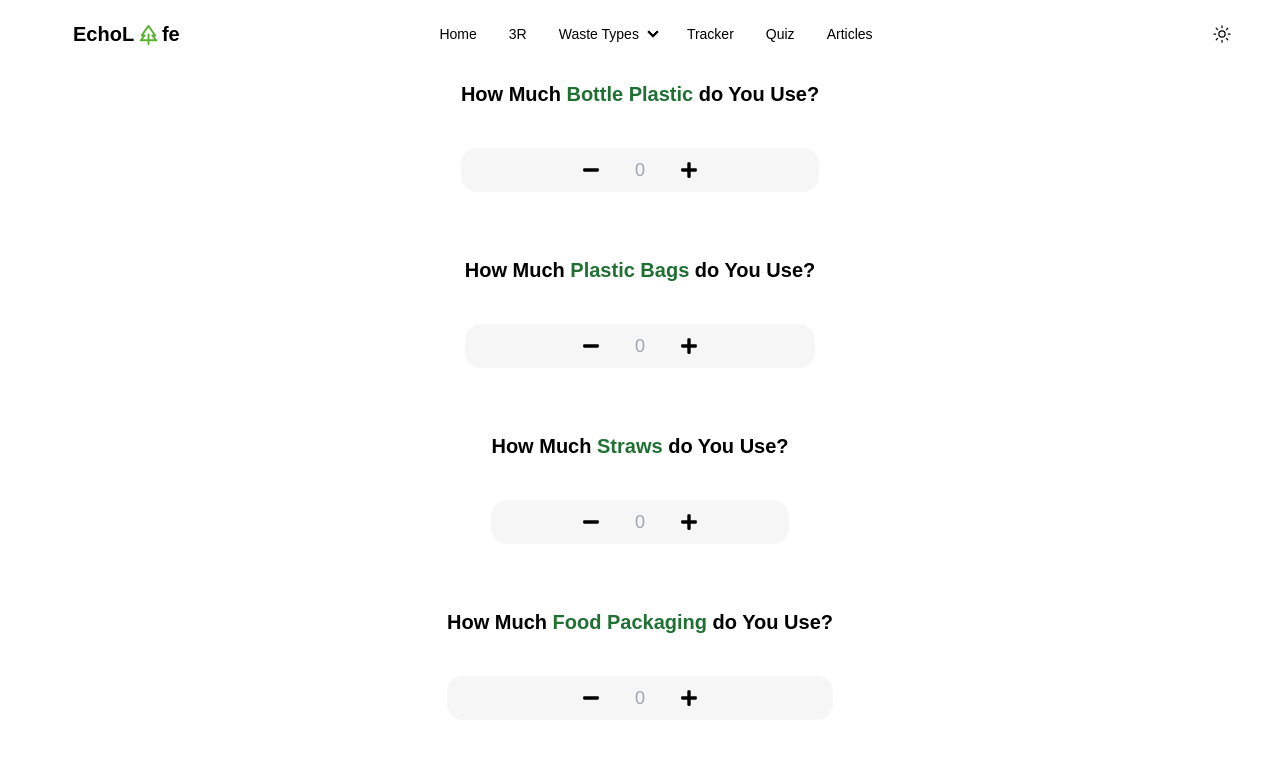
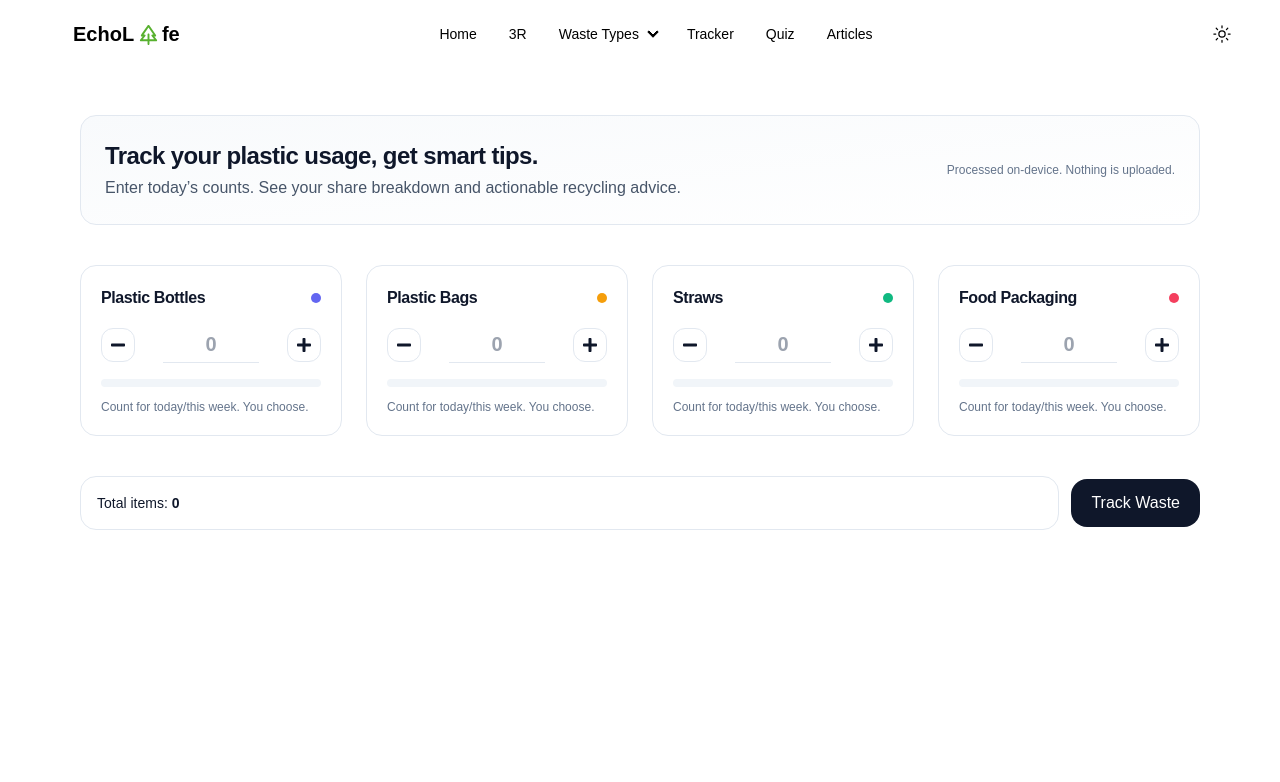
Before and after one commit to ayuarista/echolife, a React (Create React App) app: page /tracker in a window 1280 px wide. Shown: the top 782 px of the page. Built offline with nearby package versions, Linux system fonts and the light colour scheme.

Commit message:
fix tracker

```diff
--- a/src/pages/Tracker.jsx
+++ b/src/pages/Tracker.jsx
@@ -1,318 +1,376 @@
-import React, { useState, useEffect, useRef } from "react";
-import { FaPlus, FaMinus } from "react-icons/fa";
+import React, { useEffect, useMemo, useRef, useState } from "react";
+import { FaPlus, FaMinus, FaMoon, FaSun, FaInfoCircle } from "react-icons/fa";
 import { Chart } from "chart.js/auto";
 
-const Tracker = () => {
-  const [values, setValues] = useState({
-    value1: '',
-    value2: '',
-    value3: '',
-    value4: '',
-  });
+/**
+ * Modern Waste Tracker (no upload, no backend)
+ * - English UI, slate dark theme
+ * - Keeps the previous richer feel (chart + info) but cleaner and more modern
+ * - Inputs allow empty "" (no sticky zero). Placeholder shows 0.
+ * - Responsive 1/2/4 card grid; elegant panel after "Track Waste"
+ * - No footer
+ */
 
-  const [showError, setShowError] = useState(false);
-  const [displayChart, setDisplayChart] = useState(false);
-  const [chartType, setChartType] = useState("pie");
-  const chartRef = useRef(null);
-  const [chartInstance, setChartInstance] = useState(null);
-  const [rincian, setRincian] = useState({
-    cards: [],
-  });
+const ITEMS = [
+  { key: "value1", label: "Plastic Bottles", color: "#6366F1", multiplier: 480 }, // indigo-500
+  { key: "value2", label: "Plastic Bags",    color: "#F59E0B", multiplier: 220 }, // amber-500
+  { key: "value3", label: "Straws",          color: "#10B981", multiplier: 93  }, // emerald-500
+  { key: "value4", label: "Food Packaging",  color: "#F43F5E", multiplier: 150 }, // rose-500
+];
 
-  const incrementValue = (key) => {
-    setValues((prev) => ({
-      ...prev,
-      [key]: (parseInt(prev[key], 10) || 0) + 1,
-    }));
+// concise knowledge cards (modern & scannable)
+const KNOWLEDGE = {
+  "Plastic Bottles": {
+    summary: "Widely recyclable when clean and dry (PET #1).",
+    tips: ["Rinse, dry, and squash.", "Keep caps on if local rules allow."],
+    impact: "If littered, fragments into microplastics in waterways.",
+  },
+  "Plastic Bags": {
+    summary: "Thin film is often low-value and easily contaminated.",
+    tips: ["Carry a reusable tote.", "Reuse bags for dry waste only."],
+    impact: "Can clog drains and harm wildlife if escaped.",
+  },
+  "Straws": {
+    summary: "Small & lightweight; often missed in collection.",
+    tips: ["Skip unless needed.", "Use a reusable straw."],
+    impact: "Risk of ingestion by marine animals.",
+  },
+  "Food Packaging": {
+    summary: "Grease/food residue reduces recyclability.",
+    tips: ["Use reusables when possible.", "If oily → dispose as residual."],
+    impact: "Cross-contamination causes more waste landfilled.",
+  },
 };
 
-  const decrementValue = (key) => {
-    setValues((prev) => ({
-      ...prev,
-      [key]: (parseInt(prev[key], 10) || 0) > 0 ? (parseInt(prev[key], 10) || 0) - 1 : 0,
-    }));
+export default function Tracker() {
+  // store as strings so inputs can be empty ""
+  const [values, setValues] = useState({
+    value1: "",
+    value2: "",
+    value3: "",
+    value4: "",
+  });
+  const [dark, setDark] = useState(false);
+  const [error, setError] = useState("");
+  const [showPanel, setShowPanel] = useState(false);
+
+  const chartRef = useRef(null);
+  const chartInstance = useRef(null);
+
+  // slate dark
+  useEffect(() => {
+    const root = document.documentElement;
+    if (dark) root.classList.add("dark");
+    else root.classList.remove("dark");
+  }, [dark]);
+
+  // helpers
+  const toNum = (s) => {
+    const n = parseInt(s, 10);
+    return Number.isFinite(n) && n >= 0 ? n : 0;
   };
 
-  const handleInputChange = (key, value) => {
-    if (value === "") {
-      setValues((prev) => ({
-        ...prev,
-        [key]: 0, // Set ke 0 jika input kosong
-      }));
-    } else {
-      const intValue = parseInt(value, 10);
-      setValues((prev) => ({
-        ...prev,
-        [key]: isNaN(intValue) ? 0 : intValue,
-      }));
-    }
-  };
-
-  const calculateTotal = () => {
-    return Object.values(values).reduce((a, b) => a + (parseInt(b, 10) || 0), 0);
-  };
-
-  const handleTrack = () => {
-    const totalValues = calculateTotal();
-
-    if (totalValues === 0) {
-      setShowError(true);
-      setDisplayChart(false);
-    } else {
-      setShowError(false);
-      setDisplayChart(true);
-      generateChart();
-    }
-  };
-
-  const getData = () => {
-    let trash = [];
-    let objects = [
-      "Bottle Plastic",
-      "Plastic Bags",
-      "Straws",
-      "Food Packaging",
-    ];
-    let percentConvert = [];
-    let sigma = 0;
-
-    const multipliers = {
-      value1: 480,
-      value2: 220,
-      value3: 93,
-      value4: 150,
-    };
-
-    trash = Object.keys(values).map(
-      (key) => (parseInt(values[key], 10) || 0) * multipliers[key]
-    );
-    sigma = trash.reduce((a, b) => a + b, 0);
-
-    percentConvert = trash.map((t) =>
-      sigma > 0 ? ((t / sigma) * 100).toFixed(2) : 0
+  const totalCount = useMemo(
+    () => ITEMS.reduce((acc, it) => acc + toNum(values[it.key]), 0),
+    [values]
   );
 
-    const sortedTrash = percentConvert.map((value, index) => ({
-      value: parseFloat(value),
-      object: objects[index],
-      pcs: trash[index],
-    }));
+  const weighted = useMemo(() => {
+    return ITEMS.map((it) => {
+      const qty = toNum(values[it.key]);
+      return { label: it.label, color: it.color, pcs: qty, score: qty * it.multiplier };
+    });
+  }, [values]);
 
-    sortedTrash.sort((a, b) => b.value - a.value);
+  const percentData = useMemo(() => {
+    const sum = weighted.reduce((a, b) => a + b.score, 0);
+    return weighted.map((w) => (sum > 0 ? (w.score / sum) * 100 : 0));
+  }, [weighted]);
 
-    const rincianCards = sortedTrash
-      .filter((item) => item.pcs > 0)
-      .map((item, index) => ({
-        id: index + 1,
-        title: item.object,
-        percent: item.value,
-        pcs: item.pcs,
-        compos: trashCompos(item.pcs),
-        save: (item.pcs / 12).toFixed(0),
-      }));
+  const sorted = useMemo(
+    () =>
+      weighted
+        .map((w, i) => ({ ...w, percent: +percentData[i].toFixed(2) }))
+        .sort((a, b) => b.percent - a.percent),
+    [weighted, percentData]
+  );
 
-    setRincian({ cards: rincianCards });
+  // input handlers
+  const handleChange = (key, raw) => {
+    const v = raw.replace(/[^\d]/g, ""); // digits only
+    setValues((p) => ({ ...p, [key]: v })); // allow ""
+  };
+  const inc = (key) => setValues((p) => ({ ...p, [key]: String(toNum(p[key]) + 1) }));
+  const dec = (key) => setValues((p) => ({ ...p, [key]: String(Math.max(toNum(p[key]) - 1, 0)) }));
 
-    return {
-      sortedValues: sortedTrash.map((item) => item.value),
-      sortedObjects: sortedTrash.map((item) => item.object),
-    };
-  };
+  const buildChart = () => {
+    const ctx = chartRef.current?.getContext("2d");
+    if (!ctx) return;
+    if (chartInstance.current) chartInstance.current.destroy();
 
-  const trashCompos = (a) => {
-    const perSampah = a / 12;
-    const perbulan = perSampah * 450;
-    return perbulan.toFixed(0);
-  };
-
-  const generatePieChart = (sortedValues, sortedObjects) => {
-    if (chartInstance) chartInstance.destroy();
-
-    const newChart = new Chart(chartRef.current, {
-      type: "pie",
+    const rows = sorted.filter((r) => r.pcs > 0);
+    chartInstance.current = new Chart(ctx, {
+      type: "doughnut",
       data: {
-        labels: sortedObjects,
+        labels: rows.map((r) => r.label),
         datasets: [
           {
-            data: sortedValues,
-            backgroundColor: [
-              "#FF6969",
-              "#FFBA69",
-              "#FFDE69",
-              "#F3FF69",
-              "#D3FF56",
-              "#82FF56",
-            ],
+            data: rows.map((r) => r.percent),
+            backgroundColor: rows.map((r) => r.color),
           },
         ],
       },
       options: {
+        responsive: true,
+        maintainAspectRatio: false,
+        cutout: "58%",
         plugins: {
           legend: {
             position: "bottom",
+            labels: { color: dark ? "#E5E7EB" : "#0F172A" }, // slate-200 / slate-900
+          },
+          tooltip: {
+            callbacks: {
+              label: (ctx) => `${ctx.label}: ${ctx.raw.toFixed(1)}%`,
+            },
           },
         },
       },
     });
-
-    setChartInstance(newChart);
   };
 
-  const generateChart = () => {
-    const { sortedValues, sortedObjects } = getData();
-    if (chartType === "pie") {
-      generatePieChart(sortedValues, sortedObjects);
+  const onTrack = () => {
+    if (totalCount === 0) {
+      setError("Please add at least one item.");
+      setShowPanel(false);
+      return;
     }
+    setError("");
+    setShowPanel(true);
+    // render chart after layout appears
+    setTimeout(buildChart, 0);
   };
 
+  // re-tint chart when theme flips
   useEffect(() => {
-    if (displayChart) {
-      generateChart();
-    }
-  }, [displayChart, chartType]);
+    if (showPanel) setTimeout(buildChart, 0);
+    // eslint-disable-next-line react-hooks/exhaustive-deps
+  }, [dark]);
 
   return (
-    <div className="w-full pt-16 bg-cover bg-center flex flex-col justify-center items-center gap-10">
-      <div className="p-4 rounded-box max-w-full md:max-w-2xl">
-        {showError && (
-          <div className="alert alert-error mb-6 flex items-center p-3 bg-red-100 text-red-700 rounded-lg fixed">
-            <span>Error! Please Enter at least 1 item.</span>
+    <div className="min-h-screen w-full bg-white text-slate-900 dark:bg-slate-950 dark:text-slate-100">
+      {/* Top Bar */}
+      <header className="sticky top-0 z-10 border-b border-slate-200/70 dark:border-slate-800/70 bg-white/80 dark:bg-slate-950/80 backdrop-blur">
+        <div className="mx-auto max-w-6xl px-4 py-4 flex items-center justify-between">
+          <div className="flex items-center gap-3">
+            <div className="h-7 w-7 rounded-xl bg-slate-900 dark:bg-slate-100" />
+            <h1 className="text-lg md:text-xl font-semibold">Waste Tracker</h1>
           </div>
-        )}
-        <ul className="flex flex-col items-center gap-12 lg:gap-16 mb-9 text-black">
-          {["Bottle Plastic", "Plastic Bags", "Straws", "Food Packaging"].map(
-            (item, index) => (
-              <li
-                key={index}
-                className="flex flex-col justify-between gap-6 md:gap-10 items-center"
+          <button
+            onClick={() => setDark((d) => !d)}
+            className="inline-flex items-center gap-2 rounded-xl border border-slate-200 dark:border-slate-700 px-3 py-1.5 hover:bg-slate-50 dark:hover:bg-slate-900 transition"
+            aria-label="Toggle theme"
           >
-                <p className="text-xl font-semibold text-center text-black dark:text-white">
-                  How Much{" "}
-                  <span className="text-secondary dark:text-primary font-bold">{item}</span> do
-                  You Use?
+            {dark ? <FaSun /> : <FaMoon />}
+            <span className="hidden sm:inline text-sm">{dark ? "Light" : "Dark"}</span>
+          </button>
+        </div>
+      </header>
+
+      {/* Hero / Intro */}
+      <section className="mx-auto max-w-6xl px-4 pt-8 md:pt-12">
+        <div className="rounded-2xl border border-slate-200 dark:border-slate-800 p-5 md:p-6 bg-gradient-to-br from-slate-50 to-white dark:from-slate-950 dark:to-slate-950">
+          <div className="flex flex-col md:flex-row md:items-center md:justify-between gap-4">
+            <div>
+              <h2 className="text-xl md:text-2xl font-semibold tracking-tight">
+                Track your plastic usage, get smart tips.
+              </h2>
+              <p className="text-sm md:text-base text-slate-600 dark:text-slate-300 mt-1">
+                Enter today’s counts. See your share breakdown and actionable recycling advice.
               </p>
-                <div className="flex items-center justify-center gap-2 bg-opacity-35 bg-base-300 p-2 rounded-box w-full max-w-xs md:max-w-md">
+            </div>
+            <div className="text-xs text-slate-500 dark:text-slate-400">
+              Processed on-device. Nothing is uploaded.
+            </div>
+          </div>
+        </div>
+      </section>
+
+      {/* Inputs Grid (Modern Cards) */}
+      <section className="mx-auto max-w-6xl px-4 py-8 md:py-10 grid grid-cols-1 sm:grid-cols-2 lg:grid-cols-4 gap-4 md:gap-6">
+        {ITEMS.map((it) => {
+          const val = values[it.key];
+          const num = toNum(val);
+          const pct = totalCount > 0 ? Math.min(100, (num / totalCount) * 100) : 0;
+
+          return (
+            <article
+              key={it.key}
+              className="rounded-2xl border border-slate-200 dark:border-slate-800 p-5 bg-white dark:bg-slate-950"
+            >
+              <div className="flex items-center justify-between">
+                <h3 className="text-base font-semibold tracking-tight">{it.label}</h3>
+                <span
+                  className="inline-block h-2.5 w-2.5 rounded-full"
+                  style={{ backgroundColor: it.color }}
+                />
+              </div>
+
+              <div className="mt-4 flex items-center justify-between">
                 <button
-                    onClick={() => decrementValue(`value${index + 1}`)}
-                    className="text-black dark:text-white text-lg"
+                  onClick={() => dec(it.key)}
+                  className="p-2 rounded-xl border border-slate-200 dark:border-slate-700 hover:bg-slate-50 dark:hover:bg-slate-900"
+                  aria-label={`Decrease ${it.label}`}
                 >
                   <FaMinus />
                 </button>
+
                 <input
-                    type="number"
+                  type="text"
+                  inputMode="numeric"
+                  pattern="[0-9]*"
                   placeholder="0"
-                    value={values[`value${index + 1}`]}
-                    onChange={(e) =>
-                      handleInputChange(`value${index + 1}`, e.target.value)
-                    }
-                    className="w-16 text-lg font-medium bg-transparent text-center appearance-none outline-none text-black dark:text-white"
+                  value={val}
+                  onChange={(e) => handleChange(it.key, e.target.value)}
+                  onFocus={(e) => {
+                    if (e.target.value === "0") handleChange(it.key, "");
+                  }}
+                  className="w-24 text-center text-xl font-semibold bg-transparent outline-none border-b border-slate-200 dark:border-slate-700 py-1"
                 />
+
                 <button
-                    onClick={() => incrementValue(`value${index + 1}`)}
-                    className="text-black dark:text-white text-lg"
+                  onClick={() => inc(it.key)}
+                  className="p-2 rounded-xl border border-slate-200 dark:border-slate-700 hover:bg-slate-50 dark:hover:bg-slate-900"
+                  aria-label={`Increase ${it.label}`}
                 >
                   <FaPlus />
                 </button>
               </div>
-              </li>
-            )
-          )}
-        </ul>
-        <div className="mt-16">
+
+              {/* subtle progress */}
+              <div className="mt-4 h-2 rounded-full bg-slate-100 dark:bg-slate-800 overflow-hidden">
+                <div
+                  className="h-full"
+                  style={{
+                    width: `${pct.toFixed(0)}%`,
+                    backgroundColor: it.color,
+                    transition: "width .25s ease",
+                  }}
+                />
+              </div>
+
+              <p className="mt-3 text-xs text-slate-500 dark:text-slate-400">
+                Count for today/this week. You choose.
+              </p>
+            </article>
+          );
+        })}
+      </section>
+
+      {/* Action Row */}
+      <section className="mx-auto max-w-6xl px-4 pb-2">
+        <div className="flex flex-col sm:flex-row items-stretch sm:items-center gap-3">
+          <div className="flex-1 rounded-2xl border border-slate-200 dark:border-slate-800 p-4 bg-white dark:bg-slate-950">
+            <p className="text-sm">
+              Total items: <span className="font-semibold">{totalCount}</span>
+            </p>
+            {error && <p className="text-sm text-rose-600 mt-1">{error}</p>}
+          </div>
+
           <button
-            onClick={handleTrack}
-            className="bg-third dark:bg-primary text-white p-4 w-full rounded-box"
+            onClick={onTrack}
+            className="w-full sm:w-auto inline-flex justify-center items-center gap-2 px-5 py-3 rounded-2xl bg-slate-900 text-white dark:bg-slate-100 dark:text-slate-900 hover:opacity-90 transition"
           >
             Track Waste
           </button>
         </div>
+      </section>
+
+      {/* Results Panel */}
+      {showPanel && (
+        <section className="mx-auto max-w-6xl px-4 py-8 md:py-10 grid grid-cols-1 lg:grid-cols-3 gap-6">
+          {/* Chart Card */}
+          <div className="rounded-2xl border border-slate-200 dark:border-slate-800 p-5 bg-white dark:bg-slate-950 lg:col-span-2">
+            <div className="flex items-center gap-2 mb-4">
+              <FaInfoCircle className="opacity-70" />
+              <h4 className="text-lg font-semibold tracking-tight">Your Breakdown</h4>
+            </div>
+            <div className="relative h-80">
+              <canvas ref={chartRef} />
+            </div>
+            <p className="text-xs text-slate-500 dark:text-slate-400 mt-3">
+              Share of each item (estimated yearly impact weighting).
+            </p>
           </div>
 
-      {/* Rincian Section */}
-      {rincian.cards.length > 0 && (
-        <section
-          className="min-h-screen py-12 md:py-24 px-7 md:px-16 w-full"
-          id="rincian"
+          {/* Knowledge (Modern, concise) */}
+          <div className="rounded-2xl border border-slate-200 dark:border-slate-800 p-5 bg-white dark:bg-slate-950">
+            <h4 className="text-base font-semibold">Quick Actions</h4>
+            <p className="text-xs text-slate-500 dark:text-slate-400 mt-1">
+              Short, high-impact steps tailored to your top items.
+            </p>
+
+            <div className="mt-4 space-y-3">
+              {sorted
+                .filter((s) => s.pcs > 0)
+                .slice(0, 3)
+                .map((s, i) => {
+                  const k = KNOWLEDGE[s.label];
+                  return (
+                    <article
+                      key={i}
+                      className="rounded-xl border border-slate-200 dark:border-slate-800 p-4"
                     >
-          <h1 className="text-3xl md:text-4xl font-bold text-center pb-12 text-black dark:text-white">
-            Details Tracking Waste
-          </h1>
-          <div className="mt-8 lg:mt-12 flex flex-col gap-16">
-            {rincian.cards.map((card) => (
-              <div
-                key={card.id}
-                className="bg-slate-300/30 w-full flex flex-col gap-6 md:gap-8 p-4 md:p-8 py-6 rounded-box"
-              >
-                {/* Head */}
-                <div className="bg-opacity-60 p-3 px-4 md:px-6 rounded-box flex justify-between items-center">
-                  <p className="text-[25px] md:text-3xl lg:text-4xl font-semibold text-black dark:text-white">
-                    {card.title}
-                  </p>
-                </div>
-                <div className="lg:flex justify-between items-center lg:gap-12">
-                  {/* Body */}
-                  <div className="flex flex-col bg-opacity-60 rounded-box py-5 md:py-8 lg:px-10 items-center gap-3 md:gap-8">
-                    {/* Number */}
-                    <div className="flex justify-center">
-                      <div className="flex justify-center items-center bg-third min-w-48 md:min-w-96 min-h-48 md:min-h-96 rounded-full text-center">
-                        <p className="text-2xl md:text-3xl font-medium text-white">
-                          {card.percent}%
-                        </p>
-                      </div>
-                      <div className="hidden justify-center items-center border-2 md:border-4 border-gray-500 bg-white min-w-48 md:min-w-96 min-h-48 md:min-h-96 rounded-full text-center">
-                        <p className="dark:text-white text-black text-lg md:text-xl flex flex-col">
-                          <span className="text-2xl md:text-3xl font-medium">
-                            {card.pcs}
-                          </span>
-                          Pcs / year
-                        </p>
+                      <div className="flex items-center justify-between">
+                        <div className="font-medium">{s.label}</div>
+                        <div className="text-xs text-slate-500 dark:text-slate-400">
+                          {s.percent}% share
                         </div>
                       </div>
+                      <p className="mt-1 text-sm">
+                        {k?.summary ?? "Keep it clean and separate properly."}
+                      </p>
+                      <ul className="mt-2 list-disc pl-4 text-sm space-y-1">
+                        {(k?.tips ?? ["Rinse & dry.", "Follow local rules."]).slice(0, 2).map((t, idx) => (
+                          <li key={idx}>{t}</li>
+                        ))}
+                      </ul>
+                      <details className="mt-2">
+                        <summary className="text-xs text-slate-500 dark:text-slate-400 cursor-pointer">
+                          Why it matters
+                        </summary>
+                        <p className="mt-1 text-sm text-slate-600 dark:text-slate-300">
+                          {k?.impact ?? "Better sorting increases actual recycling rates."}
+                        </p>
+                      </details>
+                    </article>
+                  );
+                })}
+              {sorted.every((s) => s.pcs === 0) && (
+                <div className="text-slate-500 text-sm">No data yet.</div>
+              )}
             </div>
-                  {/* Deskripsi */}
-                  <div className="flex flex-col gap-2 md:gap-5 lg:gap-5 mt-8 lg:mt-0">
-                    <div className="flex justify-between items-center">
-                    <p className="text-base md:text-3xl font-semibold lg:text-2xl text-black dark:text-white ">
-                        Generating Waste A Year : {" "}
-                      </p>
-                      <p className="text-xs md:text-lg">
-                        <span className="text-lg md:text-3xl font-medium text-black dark:text-white">
-                          {card.pcs}
-                        </span>{" "}
-                        Pcs
-                      </p>
+
+            <div className="mt-5 flex gap-2">
+              <button
+                onClick={() => {
+                  setValues({ value1: "", value2: "", value3: "", value4: "" });
+                  setShowPanel(false);
+                }}
+                className="px-4 py-2 rounded-xl border border-slate-200 dark:border-slate-800 hover:bg-slate-50 dark:hover:bg-slate-900"
+              >
+                Reset
+              </button>
+              <button
+                onClick={() => window.scrollTo({ top: 0, behavior: "smooth" })}
+                className="px-4 py-2 rounded-xl bg-slate-900 text-white dark:bg-slate-100 dark:text-slate-900"
+              >
+                Edit Inputs
+              </button>
             </div>
-                    <div className="flex justify-between items-center">
-                      <p className="text-base md:text-3xl font-semibold lg:text-2xl text-black dark:text-white ">
-                        Drain Time : {" "}
-                      </p>
-                      <p className="text-xs md:text-lg">
-                        <span className="text-lg md:text-3xl font-medium text-black dark:text-white">
-                          {card.compos}
-                        </span>{" "}
-                        Year
-                      </p>
-                    </div>
-                    <div className="flex justify-between items-center">
-                      <p className="text-lg md:text-3xl font-semibold lg:text-2xl text-black dark:text-white ">
-                        You can save :
-                      </p>
-                      <p className="text-xs md:text-lg">
-                        <span className="text-lg md:text-3xl font-medium text-black dark:text-white">
-                          {card.save}
-                        </span>{" "}
-                        Pcs / Month
-                      </p>
-                    </div>
-                  </div>
-                </div>
-              </div>
-            ))}
           </div>
         </section>
       )}
     </div>
   );
-};
-
-export default Tracker;
+}
```
Lines whose indentation alone changed are shown as unchanged.
